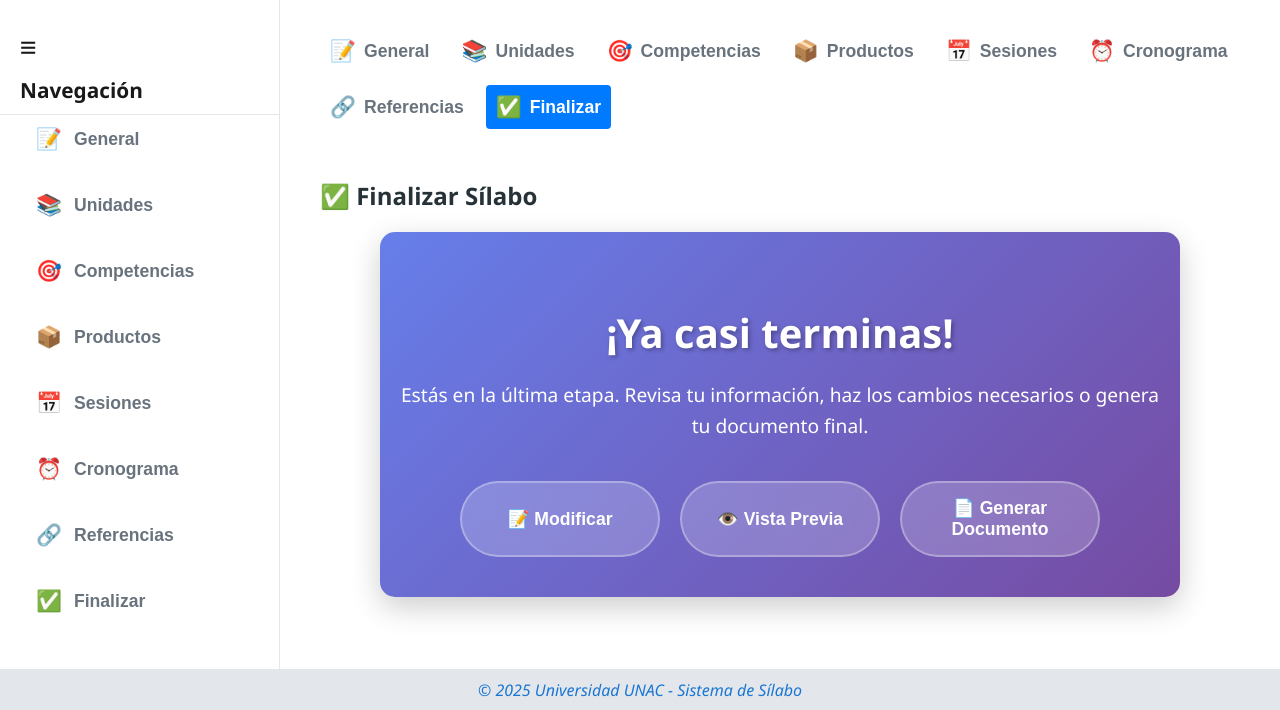
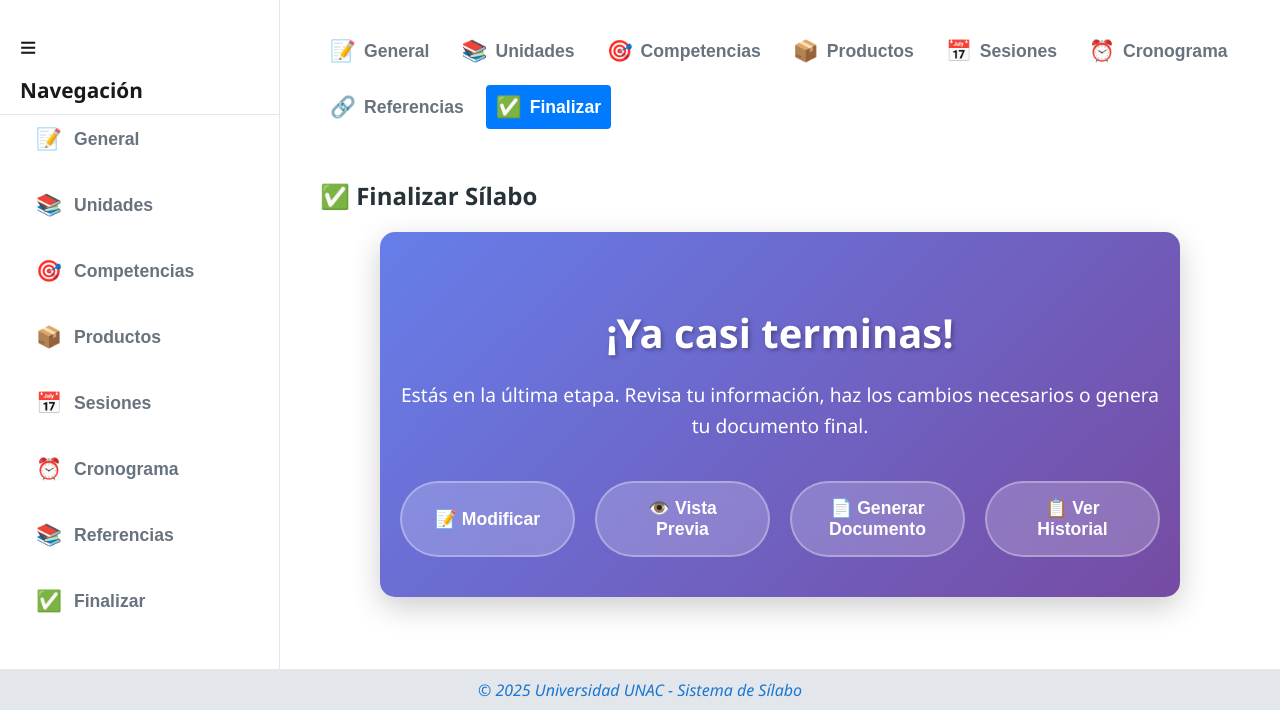
Before and after one commit to jhonReyCerna/flask_silabo, a Flask app: page /finalizar in a window 1280 px wide; the page is wider, and only the part inside the window is pictured. Shown: the part 89-799 px from the top of that part. Run offline with Flask 3, Linux system fonts and the light colour scheme; data that the repository does not hold is empty.

Commit message:
primer commidtfsfsgsdsddssdsjdss

```diff
--- a/app.py
+++ b/app.py
@@ -14,16 +14,58 @@ app.static_folder = 'static'
 DATA_FILE = 'historial.json'
 
 def cargar_datos():
-    """Carga los datos del archivo JSON"""
+    """Carga los datos del registro actual"""
+    if os.path.exists(DATA_FILE):
+        with open(DATA_FILE, 'r', encoding='utf-8') as f:
+            historial = json.load(f)
+            registro_actual = historial.get('registro_actual', {})
+            return registro_actual
+    return {}
+
+def cargar_historial_completo():
+    """Carga todo el historial incluyendo registros completados"""
     if os.path.exists(DATA_FILE):
         with open(DATA_FILE, 'r', encoding='utf-8') as f:
             return json.load(f)
-    return {}
+    return {"registro_actual": {}, "registros_completados": []}
 
 def guardar_datos(datos):
-    """Guarda los datos en el archivo JSON"""
+    """Guarda los datos en el registro actual"""
+    historial = cargar_historial_completo()
+    historial['registro_actual'] = datos
     with open(DATA_FILE, 'w', encoding='utf-8') as f:
-        json.dump(datos, f, ensure_ascii=False, indent=2)
+        json.dump(historial, f, ensure_ascii=False, indent=2)
+
+def finalizar_registro():
+    """Finaliza el registro actual y lo mueve al historial"""
+    historial = cargar_historial_completo()
+    registro_actual = historial.get('registro_actual', {})
+
+    if registro_actual:
+        registro_actual['metadatos'] = {
+            'fecha_finalizacion': datetime.now().isoformat(),
+            'estado': 'completado',
+            'id_registro': len(historial.get('registros_completados', [])) + 1
+        }
+
+        if 'registros_completados' not in historial:
+            historial['registros_completados'] = []
+        historial['registros_completados'].append(registro_actual)
+
+        historial['registro_actual'] = {}
+
+        with open(DATA_FILE, 'w', encoding='utf-8') as f:
+            json.dump(historial, f, ensure_ascii=False, indent=2)
+
+        return True
+    return False
+
+def iniciar_nuevo_registro():
+    """Inicializa un nuevo registro vacío"""
+    historial = cargar_historial_completo()
+    historial['registro_actual'] = {}
+    with open(DATA_FILE, 'w', encoding='utf-8') as f:
+        json.dump(historial, f, ensure_ascii=False, indent=2)
 
 @app.route('/')
 def index():
@@ -688,7 +730,7 @@ def finalizar():
 
 @app.route('/generar_word')
 def generar_word():
-    """Genera y descarga un documento Word del sílabo"""
+    """Genera y descarga un documento Word del sílabo, luego finaliza el registro"""
     try:
         datos = cargar_datos()
         datos_general = datos.get('general', {})
@@ -707,6 +749,9 @@ def generar_word():
 
         nombre_archivo = generar_nombre_archivo(datos_general)
 
+        # Finalizar el registro después de generar el documento
+        finalizar_registro()
+
         return send_file(
             tmp_file_path,
             as_attachment=True,
@@ -720,6 +765,59 @@ def generar_word():
             'message': f'Error al generar el documento: {str(e)}'
         }), 500
 
+@app.route('/finalizar_registro', methods=['POST'])
+def finalizar_registro_route():
+    """Finaliza el registro actual y lo mueve al historial"""
+    try:
+        if finalizar_registro():
+            return jsonify({
+                'success': True,
+                'message': 'Registro finalizado exitosamente'
+            })
+        else:
+            return jsonify({
+                'success': False,
+                'message': 'No hay datos para finalizar'
+            })
+    except Exception as e:
+        return jsonify({
+            'success': False,
+            'message': f'Error al finalizar registro: {str(e)}'
+        })
+
+@app.route('/nuevo_registro', methods=['POST'])
+def nuevo_registro_route():
+    """Crea un nuevo registro vacío"""
+    try:
+        iniciar_nuevo_registro()
+        return jsonify({
+            'success': True,
+            'message': 'Nuevo registro iniciado correctamente'
+        })
+    except Exception as e:
+        return jsonify({
+            'success': False,
+            'message': f'Error al crear nuevo registro: {str(e)}'
+        })
+
+@app.route('/api/historial')
+def obtener_historial():
+    """Obtiene el historial completo de registros"""
+    try:
+        historial = cargar_historial_completo()
+        return jsonify({
+            'success': True,
+            'historial': {
+                'registro_actual': historial.get('registro_actual', {}),
+                'registros_completados': historial.get('registros_completados', [])
+            }
+        })
+    except Exception as e:
+        return jsonify({
+            'success': False,
+            'message': f'Error al obtener historial: {str(e)}'
+        })
+
 if __name__ == '__main__':
     os.makedirs('templates', exist_ok=True)
     os.makedirs('static/css', exist_ok=True)
--- a/static/js/finalizar.js
+++ b/static/js/finalizar.js
@@ -2,6 +2,7 @@ document.addEventListener('DOMContentLoaded', function() {
     const modificarBtn = document.getElementById('modificarBtn');
     const vistaPreviaBtn = document.getElementById('vistaPreviaBtn');
     const generarDocumentoBtn = document.getElementById('generarDocumentoBtn');
+    const verHistorialBtn = document.getElementById('verHistorialBtn');
 
     function mostrarMensaje(texto, tipo = 'info') {
         const mensajeAnterior = document.querySelector('.mensaje-estado');
@@ -53,14 +54,19 @@ document.addEventListener('DOMContentLoaded', function() {
     });
 
     generarDocumentoBtn.addEventListener('click', async function() {
-        mostrarMensaje('📄 Generando documento...', 'info');
+        mostrarMensaje('📄 Generando documento y finalizando registro...', 'info');
 
         const datos = await cargarDatos();
         if (datos && Object.keys(datos).length > 0) {
-            generarDocumento(datos);
+            await generarDocumento(datos);
         } else {
             mostrarMensaje('❌ No hay datos para generar el documento. Complete el formulario general primero.', 'error');
         }
+    });
+
+    verHistorialBtn.addEventListener('click', async function() {
+        mostrarMensaje('📋 Cargando historial...', 'info');
+        await mostrarHistorial();
     });
 
     function mostrarVistaPrevia(datos) {
@@ -175,7 +181,10 @@ document.addEventListener('DOMContentLoaded', function() {
                 document.body.removeChild(link);
                 window.URL.revokeObjectURL(url);
 
-                mostrarMensaje('✅ Documento Word descargado correctamente', 'success');
+                mostrarMensaje('✅ Documento Word descargado correctamente. Registro finalizado.', 'success');
+
+                mostrarOpcionesPosteriorFinalizacion();
+
             } else {
                 const errorData = await response.json();
                 mostrarMensaje(`❌ ${errorData.message}`, 'error');
@@ -186,6 +195,108 @@ document.addEventListener('DOMContentLoaded', function() {
         }
     }
 
+    function mostrarOpcionesPosteriorFinalizacion() {
+        generarDocumentoBtn.disabled = true;
+        vistaPreviaBtn.disabled = true;
+        modificarBtn.disabled = true;
+
+        const container = document.querySelector('.finalizar-container');
+        container.innerHTML = `
+            <h1 class="finalizar-titulo">🎉 ¡Registro Completado!</h1>
+            <p class="finalizar-mensaje">
+                Tu sílabo ha sido generado exitosamente y el registro ha sido guardado en el historial.
+            </p>
+            <p class="finalizar-mensaje">
+                ¿Qué deseas hacer ahora?
+            </p>
+            <div class="finalizar-botones">
+                <button class="finalizar-btn" id="nuevoRegistroBtn">🆕 Crear Nuevo Sílabo</button>
+                <button class="finalizar-btn" id="verHistorialBtn">📋 Ver Historial</button>
+                <button class="finalizar-btn" id="volverInicioBtn">🏠 Volver al Inicio</button>
+            </div>
+        `;
+
+        document.getElementById('nuevoRegistroBtn').addEventListener('click', async function() {
+            mostrarMensaje('🆕 Creando nuevo registro...', 'info');
+            try {
+                const response = await fetch('/nuevo_registro', {
+                    method: 'POST',
+                    headers: {
+                        'Content-Type': 'application/json',
+                    }
+                });
+
+                if (response.ok) {
+                    mostrarMensaje('✅ Nuevo registro creado. Redirigiendo...', 'success');
+                    setTimeout(() => {
+                        window.location.href = '/general';
+                    }, 1500);
+                } else {
+                    mostrarMensaje('❌ Error al crear nuevo registro', 'error');
+                }
+            } catch (error) {
+                console.error('Error al crear nuevo registro:', error);
+                mostrarMensaje('❌ Error al crear nuevo registro', 'error');
+            }
+        });
+
+        verHistorialBtn.addEventListener('click', async function() {
+            mostrarMensaje('📋 Cargando historial...', 'info');
+            await mostrarHistorial();
+        });
+
+        document.getElementById('volverInicioBtn').addEventListener('click', function() {
+            window.location.href = '/';
+        });
+    }
+
+    async function mostrarHistorial() {
+        try {
+            const response = await fetch('/api/historial');
+            const data = await response.json();
+
+            if (data.success) {
+                const registros = data.historial.registros_completados || [];
+
+                let historialHtml = `
+                    <h2>📋 Historial de Sílabos Completados</h2>
+                    <div style="max-height: 400px; overflow-y: auto; border: 1px solid #ddd; padding: 15px; border-radius: 8px; background: white;">
+                `;
+
+                if (registros.length === 0) {
+                    historialHtml += '<p>No hay registros completados anteriormente.</p>';
+                } else {
+                    registros.forEach((registro, index) => {
+                        const general = registro.general || {};
+                        const metadatos = registro.metadatos || {};
+
+                        historialHtml += `
+                            <div style="border-bottom: 1px solid #eee; padding: 10px 0; margin-bottom: 10px;">
+                                <h4>📚 ${general.asignatura || 'Sin nombre'}</h4>
+                                <p><strong>Código:</strong> ${general.codigo || 'N/A'}</p>
+                                <p><strong>Docente:</strong> ${general.docente || 'N/A'}</p>
+                                <p><strong>Finalizado:</strong> ${metadatos.fecha_finalizacion ? new Date(metadatos.fecha_finalizacion).toLocaleDateString('es-ES') : 'N/A'}</p>
+                            </div>
+                        `;
+                    });
+                }
+
+                historialHtml += `
+                    </div>
+                    <br>
+                    <button onclick="location.reload()" style="padding: 10px 20px; background: #007bff; color: white; border: none; border-radius: 5px; cursor: pointer;">Volver</button>
+                `;
+
+                document.querySelector('.finalizar-container').innerHTML = historialHtml;
+            } else {
+                mostrarMensaje('❌ Error al cargar historial', 'error');
+            }
+        } catch (error) {
+            console.error('Error al cargar historial:', error);
+            mostrarMensaje('❌ Error al cargar historial', 'error');
+        }
+    }
+
     cargarDatos().then(datos => {
         if (datos && Object.keys(datos).length > 0) {
             mostrarMensaje(`📋 Datos cargados: ${datos.asignatura || 'Curso sin nombre'}`, 'success');
--- a/templates/base.html
+++ b/templates/base.html
@@ -22,8 +22,9 @@
       <li><a href="{{ url_for('productos') }}"><button><span class="icon">📦</span><span class="text">Productos</span></button></a></li>
       <li><a href="{{ url_for('sesiones') }}"><button><span class="icon">📅</span><span class="text">Sesiones</span></button></a></li>
       <li><a href="{{ url_for('cronograma') }}"><button><span class="icon">⏰</span><span class="text">Cronograma</span></button></a></li>
-      <li><a href="{{ url_for('referencias') }}"><button><span class="icon">🔗</span><span class="text">Referencias</span></button></a></li>
+      <li><a href="{{ url_for('referencias') }}"><button><span class="icon">📚</span><span class="text">Referencias</span></button></a></li>
       <li><a href="{{ url_for('finalizar') }}"><button><span class="icon">✅</span><span class="text">Finalizar</span></button></a></li>
+
     </ul>
   </nav>
 
--- a/templates/finalizar.html
+++ b/templates/finalizar.html
@@ -19,6 +19,7 @@
     <button class="finalizar-btn" id="modificarBtn">📝 Modificar</button>
     <button class="finalizar-btn" id="vistaPreviaBtn">👁️ Vista Previa</button>
     <button class="finalizar-btn" id="generarDocumentoBtn">📄 Generar Documento</button>
+    <button class="finalizar-btn" id="verHistorialBtn">📋 Ver Historial</button>
   </div>
 </div>
 {% endblock %}
```
Also changed, not shown: historial.json (+10 -0 lines), 1 other file.
